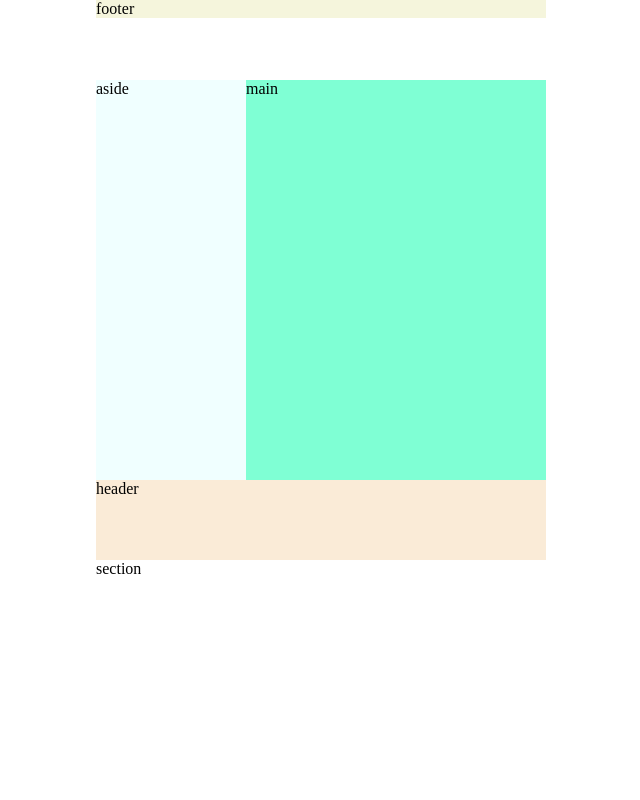
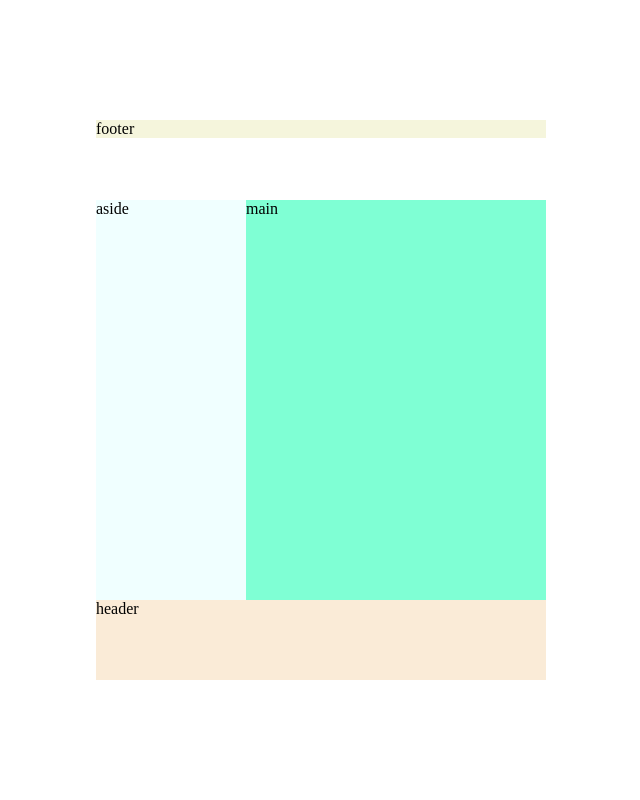
Before and after one commit to aldorQlok/GridDemo, a plain HTML site: page index.html in a window 1280 px wide. Shown: the whole page, without its empty margins (319-959 px from the left). Drawn offline with Linux system fonts and the light colour scheme.

Commit message:
removed section

```diff
--- a/index.html
+++ b/index.html
@@ -13,6 +13,5 @@
         main
     </main>
     <footer>footer</footer>
-    <section>section</section>
 </body>
 </html>
```
